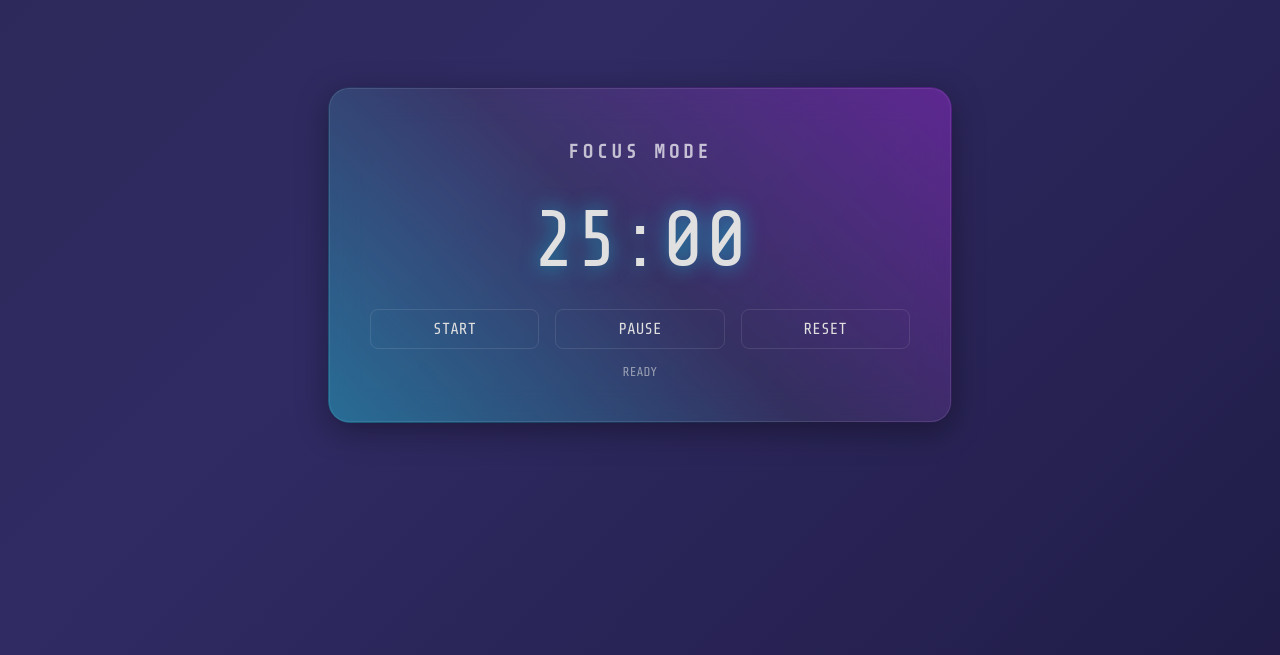
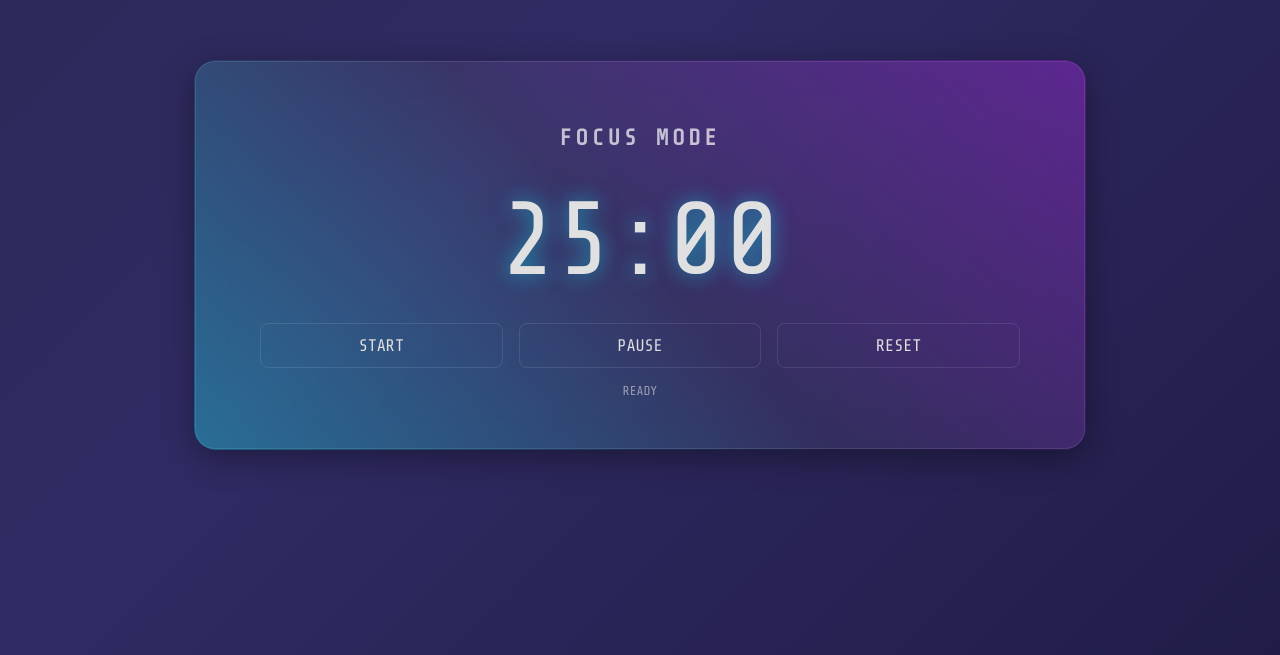
Before and after one commit to Saisai568/Pomodoro, a plain HTML site: page index.html in a window 1280 px wide. Shown: the part 145-800 px from the top of the page. Drawn offline with nearby package versions, Linux system fonts and the light colour scheme.

Commit message:
調整容器的內邊距與寬度，增強響應式設計及字體大小

```diff
--- a/index.html
+++ b/index.html
@@ -41,13 +41,13 @@
             background: var(--glass-bg);
             backdrop-filter: blur(16px);
             -webkit-backdrop-filter: blur(16px);
-            padding: 2.5rem;
+            padding: 3rem 4rem;
             border-radius: 20px;
             border: 1px solid var(--glass-border);
             box-shadow: 0 8px 32px 0 rgba(0, 0, 0, 0.37);
-            /* 使用響應式寬度：視窗 90% 或最大 540px */
-            width: min(90vw, 540px);
-            max-width: 540px;
+            /* 放大容器：視窗 90% 或最大 760px */
+            width: min(90vw, 760px);
+            max-width: 760px;
             position: relative;
         }
 
@@ -62,7 +62,7 @@
         }
 
         h1 {
-            font-size: 1.2rem;
+            font-size: 1.4rem;
             letter-spacing: 4px;
             margin-bottom: 2rem;
             text-transform: uppercase;
@@ -70,7 +70,7 @@
         }
 
         .timer-display {
-            font-size: 5rem;
+            font-size: 6.5rem;
             margin: 1.5rem 0;
             text-shadow: 0 0 20px rgba(0, 243, 255, 0.5);
             font-variant-numeric: tabular-nums;
@@ -86,9 +86,9 @@
             background: transparent;
             border: 1px solid var(--glass-border);
             color: var(--text-color);
-            padding: 10px 20px;
+            padding: 12px 24px;
             font-family: 'Share Tech Mono', monospace;
-            font-size: 1rem;
+            font-size: 1.05rem;
             cursor: pointer;
             transition: all 0.3s ease;
             border-radius: 8px;
```
